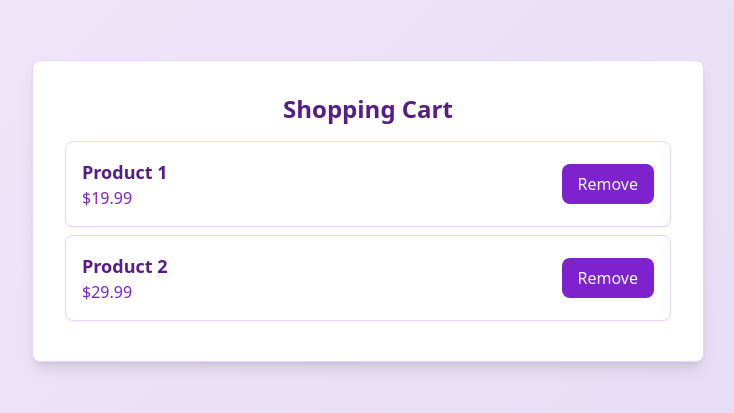
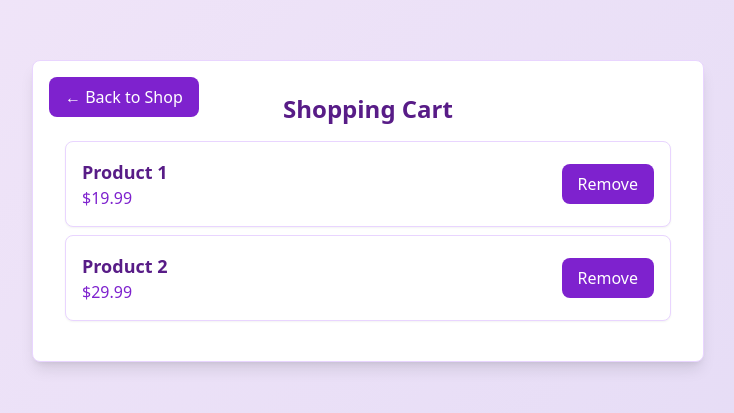
Before and after one commit to ABDHIJA2005/webprog, a plain HTML site: page FRONTEND/cart.html in a window 1280 px wide. Shown: the part 189-602 px from the top of the page, without its empty margins (272-1006 px from the left). Drawn offline with nearby package versions, Linux system fonts and the light colour scheme.

Commit message:
Update cart.html

```diff
--- a/FRONTEND/cart.html
+++ b/FRONTEND/cart.html
@@ -12,7 +12,8 @@
     </style>
 </head>
 <body class="flex items-center justify-center min-h-screen">
-    <div class="bg-white p-8 rounded-lg shadow-lg w-full max-w-2xl border border-purple-200">
+    <div class="bg-white p-8 rounded-lg shadow-lg w-full max-w-2xl border border-purple-200 relative">
+        <a href="index.html" class="absolute top-4 left-4 bg-purple-700 hover:bg-purple-800 text-white py-2 px-4 rounded-lg">← Back to Shop</a>
         <h1 class="text-2xl font-bold text-purple-900 text-center mb-4">Shopping Cart</h1>
         <div id="cart"></div>
     </div>
```
